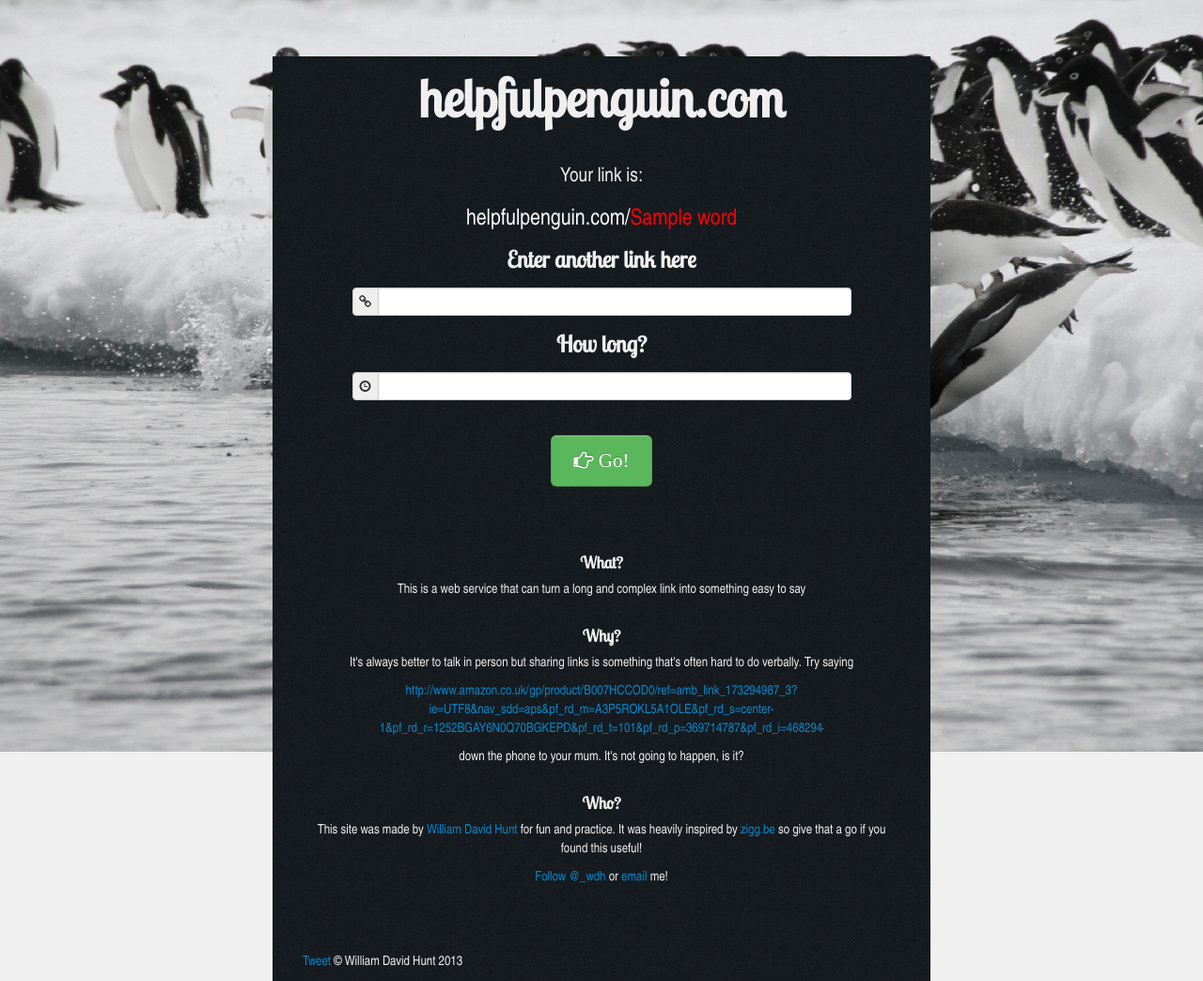
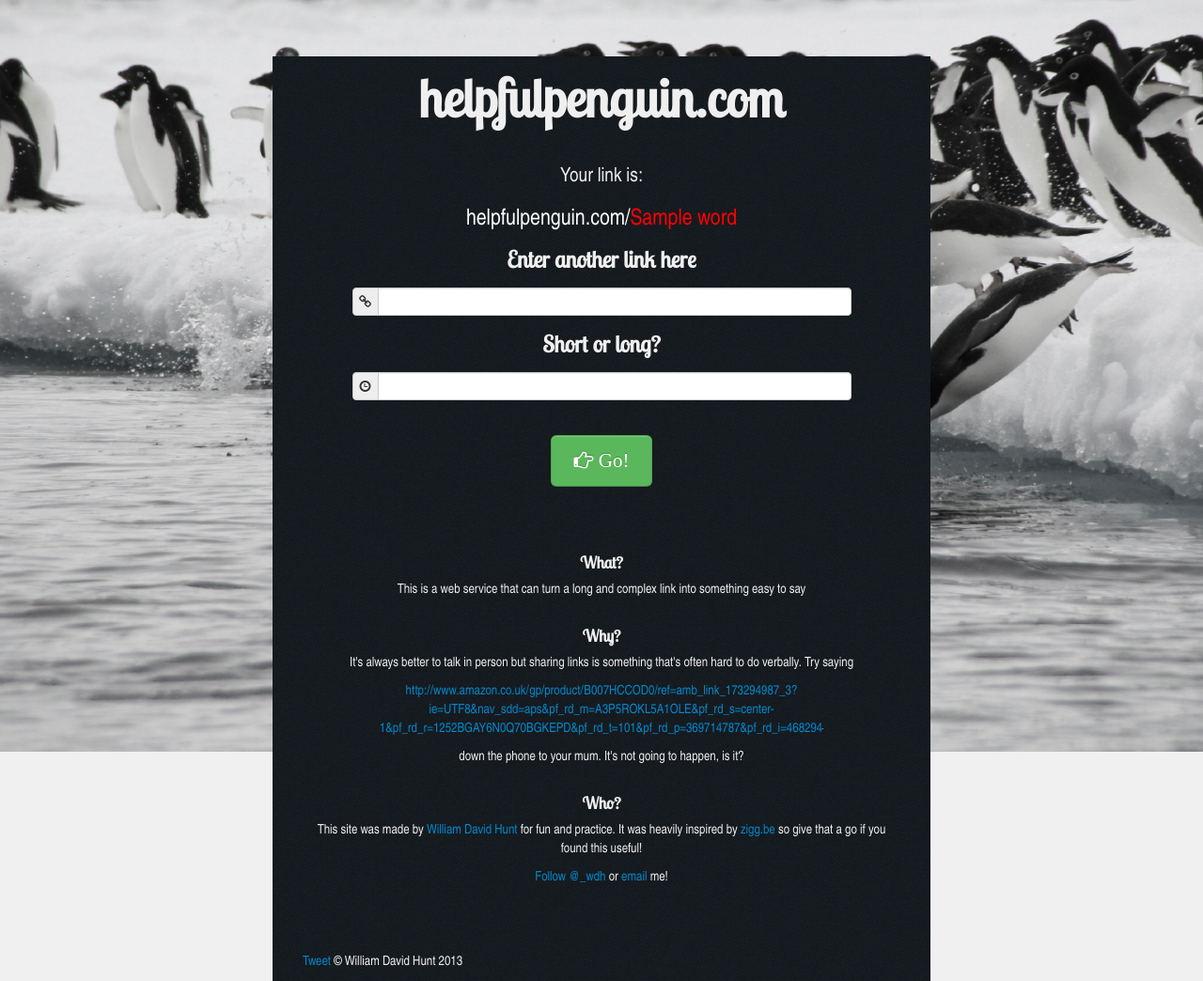
Before and after one commit to penguinhat/helpfulpenguin, a Django app: template frontend/templates/index.html in a window 1280 px wide. Shown: the whole page at 94% size. Run offline with Django 3.2, Linux system fonts and the light colour scheme; the template is opened without the code that fills it: most values are stand-ins (such as "Sample title", 1, 10 or a date in 2020); form fields are guessed from the names that the template uses; some libraries are stand-ins or nearby versions.

Commit message:
Copy amend

```diff
--- a/frontend/templates/index.html
+++ b/frontend/templates/index.html
@@ -45,7 +45,7 @@
         {{ form.url }}<br>
       </div>
       {# TODO: Add tooltip explaining where to find link #}
-      <h3>How long?</h3>
+      <h3>Short or long?</h3>
       {{ form.errors.duration }}
       <div class="input-prepend">
         <span class="add-on"><i class="icon-time"></i></span>
```
